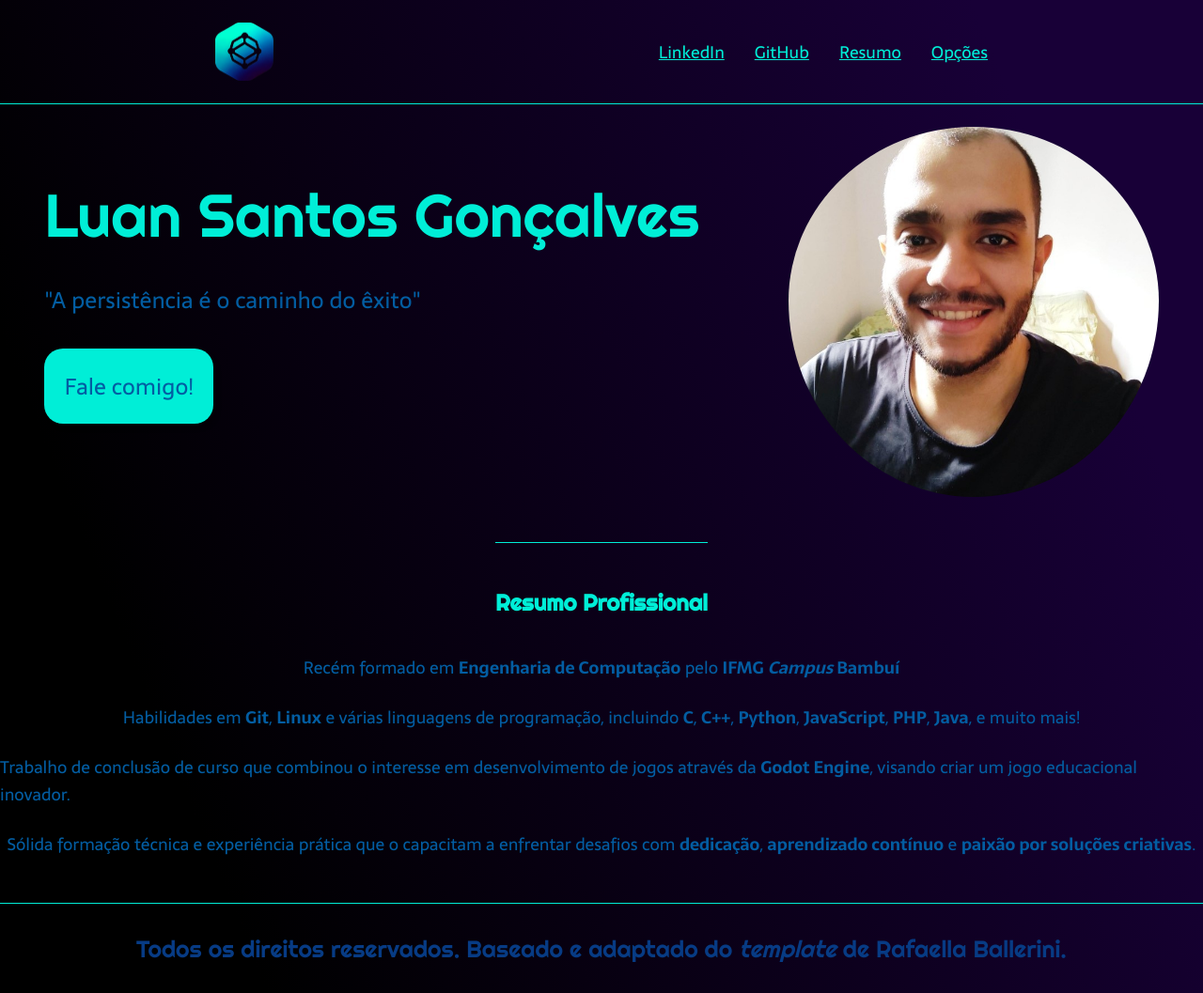
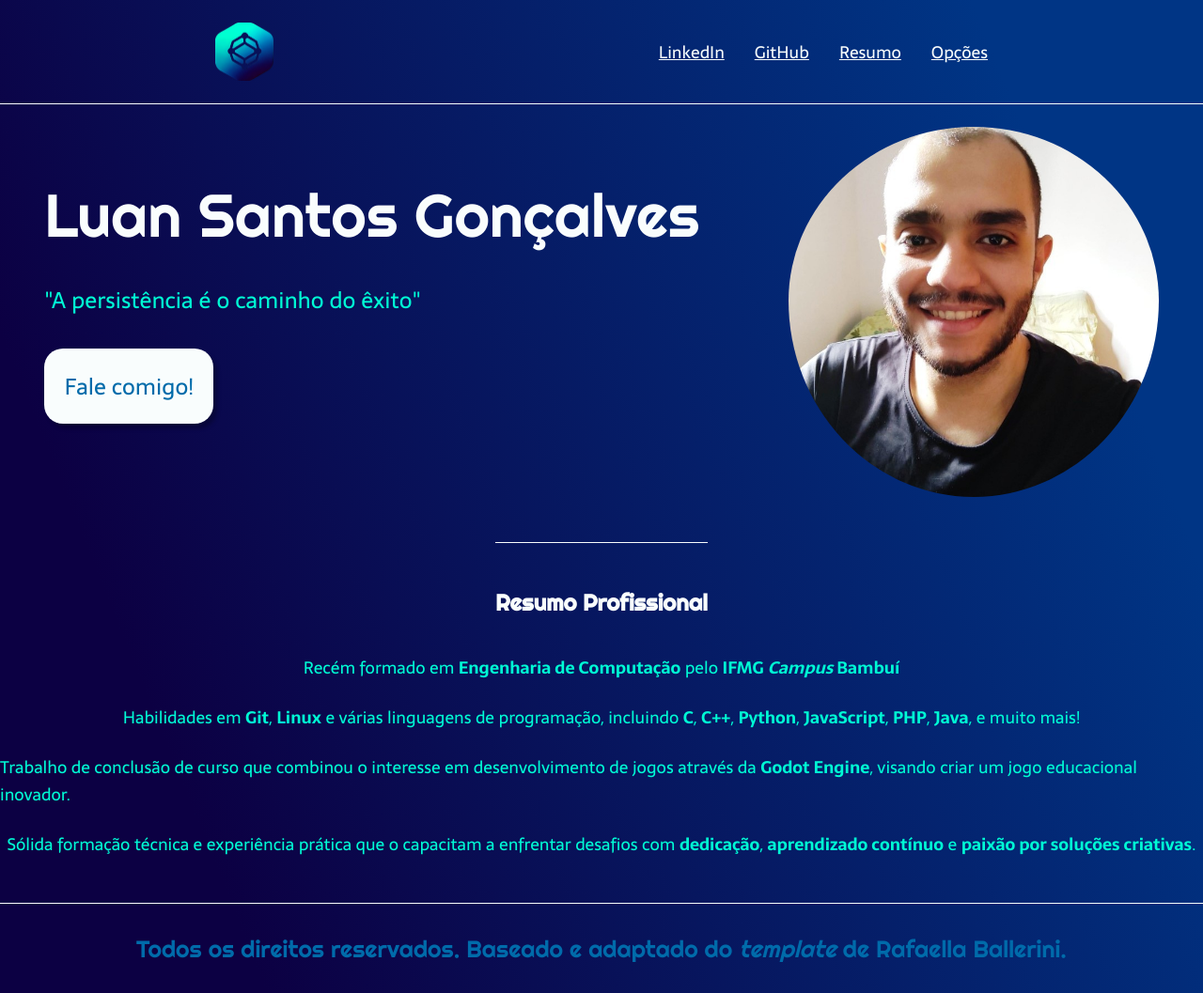
Before and after one commit to luanGoncas/portfolio-pessoal, a plain HTML site: page index.html in a window 1280 px wide. Shown: the whole page at 94% size. Drawn offline with Linux system fonts and the light colour scheme.

Commit message:
color palette modified

```diff
--- a/style.css
+++ b/style.css
@@ -8,7 +8,7 @@
 
 body {
     font-size: 100%;
-    background: linear-gradient(68deg, #000000 16.62%, #180037 85.61%);
+    background: linear-gradient(68deg, #0C0043 16.62%, #003585 85.61%);
 }
 
 header {
@@ -28,7 +28,7 @@ header {
 }
 
 .header-menu-item {
-    color: #00EED7;
+    color: #F9FDFD;
     font-family: 'Sarala', sans-serif;
     font-weight: 400;
     font-size: 18px;
@@ -40,7 +40,7 @@ header {
 
 .content {
     margin-bottom: 48px;
-    border-top: 0.4px solid #00EED7;
+    border-top: 0.4px solid #F9FDFD;
 }
 
 .main-content {
@@ -56,14 +56,14 @@ header {
 }
 
 .main-content-text-title {
-    color: #00EED7;
+    color: #F9FDFD;
     font-family: 'Righteous', cursive;
     font-weight: 400;
     font-size: 64px;
 }
 
 .main-content-text-sub-title {
-    color: #035DA2;
+    color: #00FBD5;
     font-weight: 400;
     font-family: 'Sarala', sans-serif;
     font-size: 24px;
@@ -74,16 +74,16 @@ header {
     height: 80px;
     border: none;
     border-radius: 20px;
-    background-color: #00EED7;
+    background-color: #F9FDFD;
     box-shadow: 4px 5px 4px 0px rgba(0, 0, 0, 0.25);
-    color: #035DA2;
+    color: #006BAA;
     font-family: 'Sarala', sans-serif;
     font-size: 24px;
 }
 
 .main-content-text-button:hover{
-    background-color: #035DA2;
-    color: #00EED7;
+    background-color: #006BAA;
+    color: #F9FDFD;
 }
 
 .main-content-image {
@@ -100,16 +100,16 @@ header {
 }
 
 .secondary-content-title {
-    color: #00EED7;
+    color: #F9FDFD;
     font-family: 'Righteous', cursive;
     font-size: 24px;
-    border-top: 0.4px solid #00EED7;
+    border-top: 0.4px solid #F9FDFD;
     padding-top: 48px;
     margin-bottom: 16px;
 }
 
 .secondary-content-paragraph {
-    color: #035DA2;
+    color: #00FBD5;
     font-weight: 300;
     font-family: 'Sarala', sans-serif;
     font-size: 18px;
@@ -117,10 +117,10 @@ header {
 
 footer {
     padding: 32px;
-    border-top: 0.4px solid #00EED7;
+    border-top: 0.4px solid #F9FDFD;
     display: block;
     margin: 0 auto;
-    color: #073B84;
+    color: #006BAA;
     text-align: center;
     font-family: 'Righteous', cursive;
     font-size: 25px;
```
